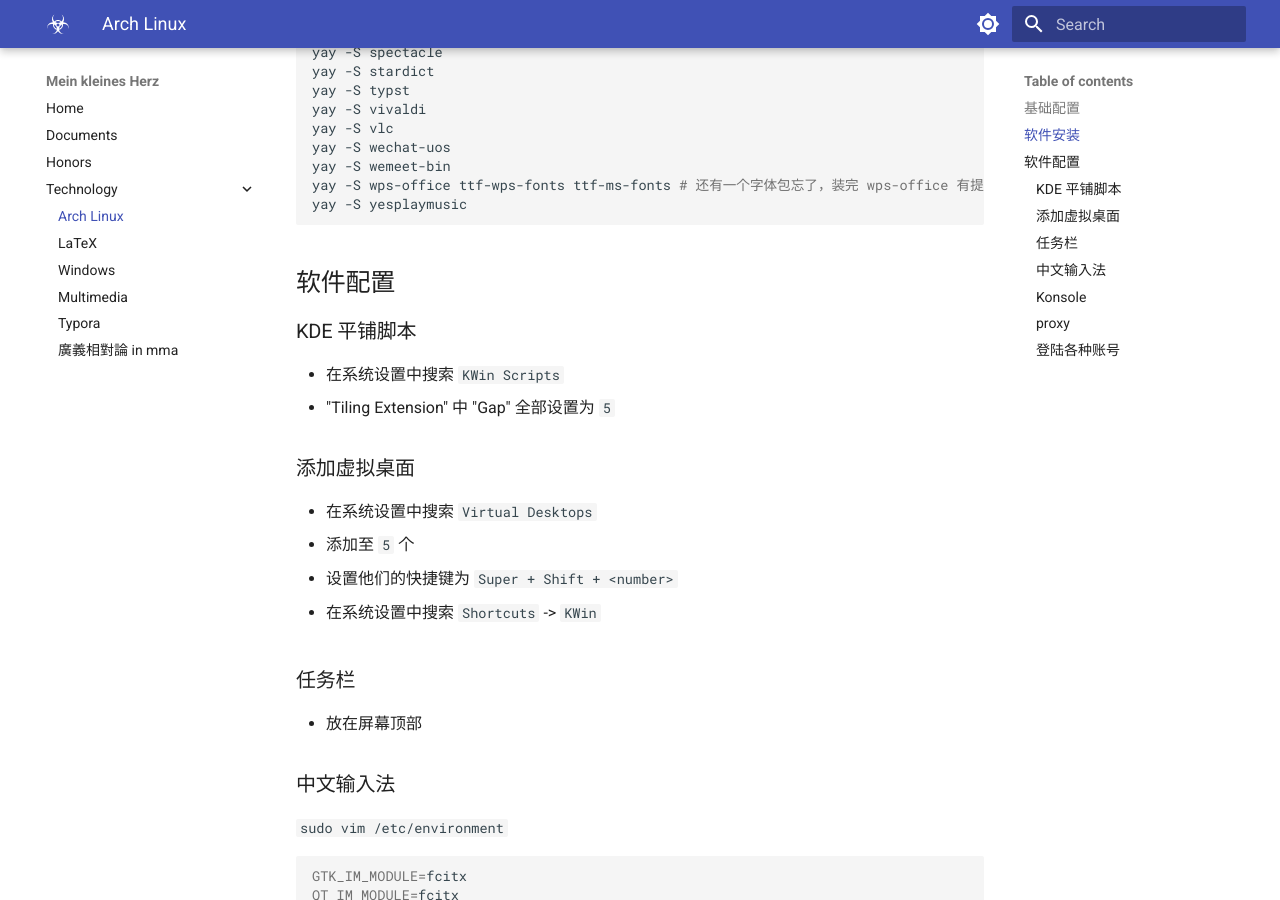
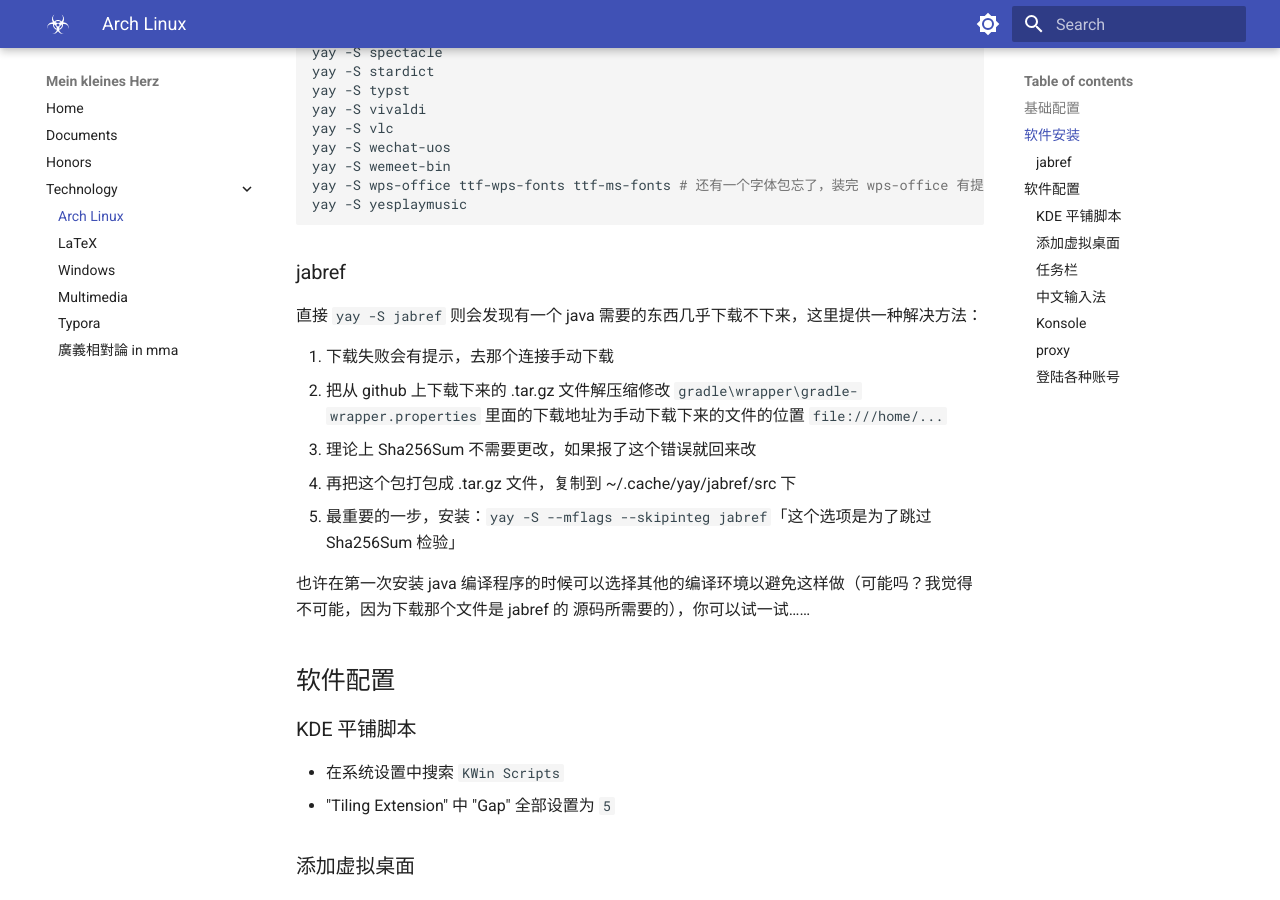
Before and after one commit to ph3n92h3/ph3n92h3.github.io, an MkDocs documentation site: the page built from docs/Technology/Arch Linux.md, in a window 1280 px wide and 900 px high, scrolled down 1314 px. Built offline with MkDocs 1.6.1 and Material for MkDocs 9.7.7, drawn with Linux system fonts in a browser that asks for light colours.

Commit message:
inatall jabref

````diff
--- a/docs/Technology/Arch Linux.md
+++ b/docs/Technology/Arch Linux.md
@@ -62,6 +62,18 @@
 yay -S yesplaymusic
 ```
 
+### jabref
+
+直接 `yay -S jabref` 则会发现有一个 java 需要的东西几乎下载不下来，这里提供一种解决方法：
+
+1. 下载失败会有提示，去那个连接手动下载
+2. 把从 github 上下载下来的 .tar.gz 文件解压缩修改 `gradle\wrapper\gradle-wrapper.properties` 里面的下载地址为手动下载下来的文件的位置 `file:///home/...`
+3. 理论上 Sha256Sum 不需要更改，如果报了这个错误就回来改
+4. 再把这个包打包成 .tar.gz 文件，复制到 ~/.cache/yay/jabref/src 下
+5. 最重要的一步，安装：`yay -S --mflags --skipinteg jabref`「这个选项是为了跳过 Sha256Sum 检验」
+
+也许在第一次安装 java 编译程序的时候可以选择其他的编译环境以避免这样做（可能吗？我觉得不可能，因为下载那个文件是 jabref 的 源码所需要的），你可以试一试……
+
 ## 软件配置
 
 ### KDE 平铺脚本
````
